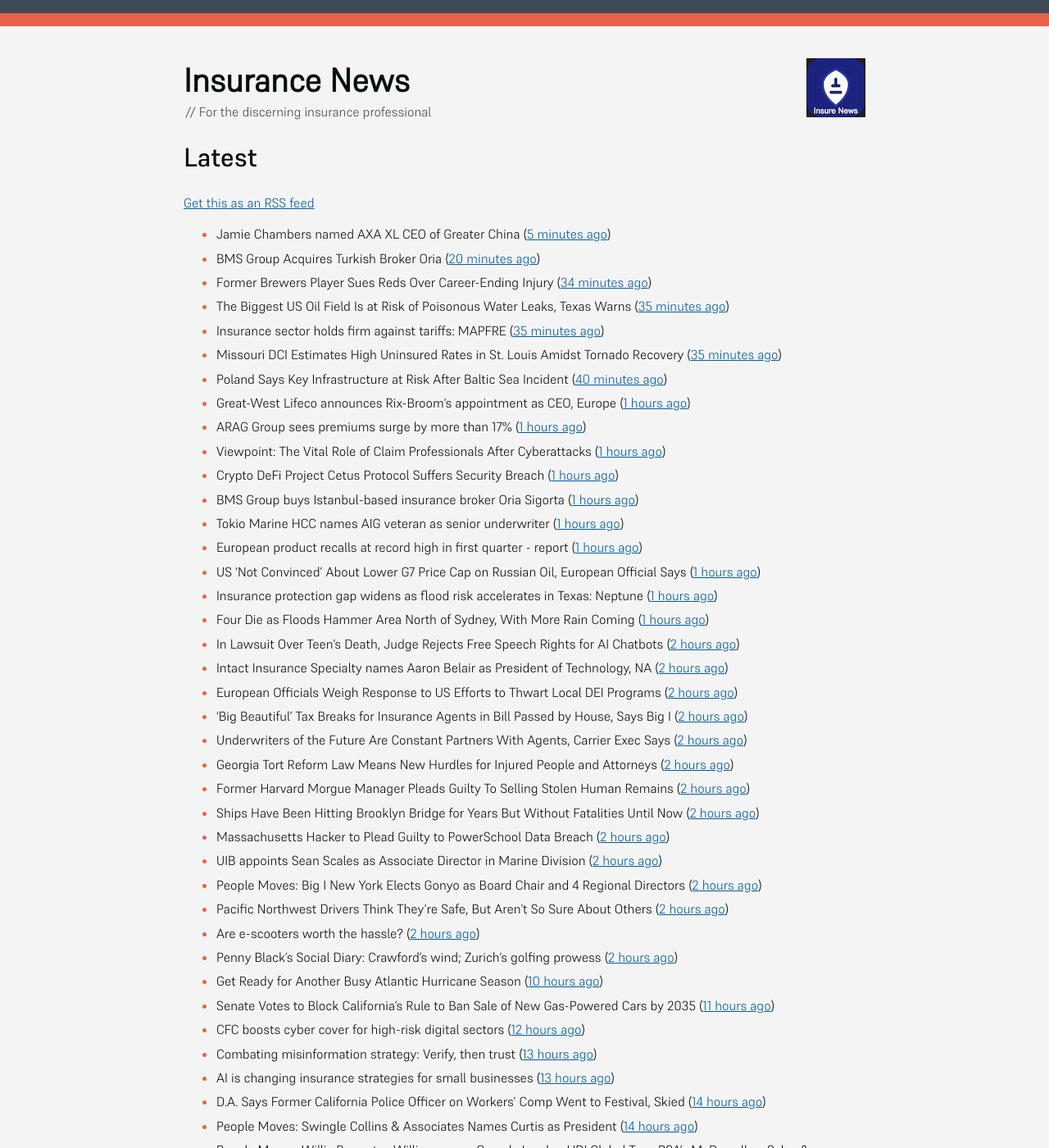
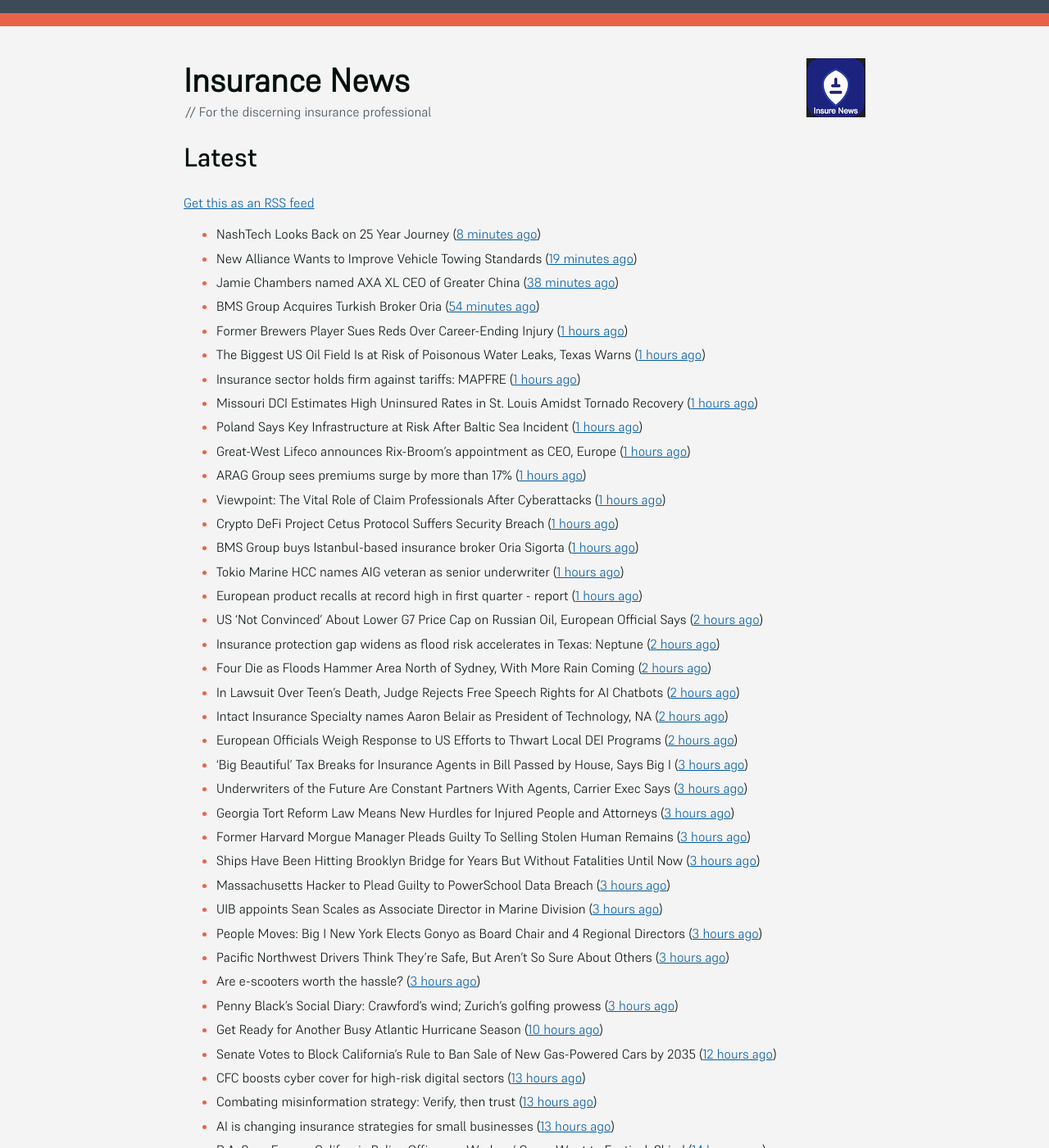
Before and after one commit to mat-0/feeds.thechels.uk, a Jekyll site: the page built from index.md, in a window 1280 px wide and 1400 px high. Shown: the whole window at 82% size. Built offline with Jekyll 4.4.1, drawn with Linux system fonts in a browser that asks for light colours; some of the changed text lies outside the part shown.

Commit message:
New Feed

```diff
--- a/index.md
+++ b/index.md
@@ -8,13 +8,15 @@ description: Latest Updates
 [Get this as an RSS feed](/feed.rss)
 
 <!-- news_marker starts -->
-- Jamie Chambers named AXA XL CEO of Greater China ([5 minutes ago](https://www.reinsurancene.ws/jamie-chambers-named-axa-xl-ceo-of-greater-china/))
-- BMS Group Acquires Turkish Broker Oria ([20 minutes ago](https://www.insurancejournal.com/news/international/2025/05/23/824941.htm))
-- Former Brewers Player Sues Reds Over Career-Ending Injury ([34 minutes ago](https://www.insurancejournal.com/news/midwest/2025/05/23/824903.htm))
-- The Biggest US Oil Field Is at Risk of Poisonous Water Leaks, Texas Warns ([35 minutes ago](https://www.insurancejournal.com/news/southcentral/2025/05/23/824907.htm))
-- Insurance sector holds firm against tariffs: MAPFRE ([35 minutes ago](https://www.reinsurancene.ws/insurance-sector-holds-firm-against-tariffs-mapfre/))
-- Missouri DCI Estimates High Uninsured Rates in St. Louis Amidst Tornado Recovery ([35 minutes ago](https://www.insurancejournal.com/news/midwest/2025/05/23/824913.htm))
-- Poland Says Key Infrastructure at Risk After Baltic Sea Incident ([40 minutes ago](https://www.insurancejournal.com/news/international/2025/05/23/824938.htm))
+- NashTech Looks Back on 25 Year Journey ([8 minutes ago](https://insurance-edge.net/2025/05/23/nashtech-looks-back-on-25-year-journey/))
+- New Alliance Wants to Improve Vehicle Towing Standards ([19 minutes ago](https://insurance-edge.net/2025/05/23/new-alliance-wants-to-improve-vehicle-towing-standards/))
+- Jamie Chambers named AXA XL CEO of Greater China ([38 minutes ago](https://www.reinsurancene.ws/jamie-chambers-named-axa-xl-ceo-of-greater-china/))
+- BMS Group Acquires Turkish Broker Oria ([54 minutes ago](https://www.insurancejournal.com/news/international/2025/05/23/824941.htm))
+- Former Brewers Player Sues Reds Over Career-Ending Injury ([1 hours ago](https://www.insurancejournal.com/news/midwest/2025/05/23/824903.htm))
+- The Biggest US Oil Field Is at Risk of Poisonous Water Leaks, Texas Warns ([1 hours ago](https://www.insurancejournal.com/news/southcentral/2025/05/23/824907.htm))
+- Insurance sector holds firm against tariffs: MAPFRE ([1 hours ago](https://www.reinsurancene.ws/insurance-sector-holds-firm-against-tariffs-mapfre/))
+- Missouri DCI Estimates High Uninsured Rates in St. Louis Amidst Tornado Recovery ([1 hours ago](https://www.insurancejournal.com/news/midwest/2025/05/23/824913.htm))
+- Poland Says Key Infrastructure at Risk After Baltic Sea Incident ([1 hours ago](https://www.insurancejournal.com/news/international/2025/05/23/824938.htm))
 - Great-West Lifeco announces Rix-Broom’s appointment as CEO, Europe ([1 hours ago](https://www.reinsurancene.ws/great-west-lifeco-announces-rix-brooms-appointment-as-ceo-europe/))
 - ARAG Group sees premiums surge by more than 17% ([1 hours ago](https://www.insurancebusinessmag.com/uk/news/breaking-news/arag-group-sees-premiums-surge-by-more-than-17-536693.aspx))
 - Viewpoint: The Vital Role of Claim Professionals After Cyberattacks ([1 hours ago](https://www.insurancejournal.com/news/national/2025/05/23/824781.htm))
@@ -22,58 +24,56 @@ description: Latest Updates
 - BMS Group buys Istanbul-based insurance broker Oria Sigorta ([1 hours ago](https://www.insurancebusinessmag.com/uk/news/breaking-news/bms-group-buys-istanbulbased-insurance-broker-oria-sigorta-536691.aspx))
 - Tokio Marine HCC names AIG veteran as senior underwriter ([1 hours ago](https://www.insurancebusinessmag.com/uk/news/professional-liability/tokio-marine-hcc-names-aig-veteran-as-senior-underwriter-536690.aspx))
 - European product recalls at record high in first quarter - report ([1 hours ago](https://www.insurancebusinessmag.com/uk/news/breaking-news/european-product-recalls-at-record-high-in-first-quarter--report-536689.aspx))
-- US ‘Not Convinced’ About Lower G7 Price Cap on Russian Oil, European Official Says ([1 hours ago](https://www.insurancejournal.com/news/international/2025/05/23/824931.htm))
-- Insurance protection gap widens as flood risk accelerates in Texas: Neptune ([1 hours ago](https://www.reinsurancene.ws/insurance-protection-gap-widens-as-flood-risk-accelerates-in-texas-neptune/))
-- Four Die as Floods Hammer Area North of Sydney, With More Rain Coming ([1 hours ago](https://www.insurancejournal.com/news/international/2025/05/23/824927.htm))
+- US ‘Not Convinced’ About Lower G7 Price Cap on Russian Oil, European Official Says ([2 hours ago](https://www.insurancejournal.com/news/international/2025/05/23/824931.htm))
+- Insurance protection gap widens as flood risk accelerates in Texas: Neptune ([2 hours ago](https://www.reinsurancene.ws/insurance-protection-gap-widens-as-flood-risk-accelerates-in-texas-neptune/))
+- Four Die as Floods Hammer Area North of Sydney, With More Rain Coming ([2 hours ago](https://www.insurancejournal.com/news/international/2025/05/23/824927.htm))
 - In Lawsuit Over Teen’s Death, Judge Rejects Free Speech Rights for AI Chatbots ([2 hours ago](https://www.insurancejournal.com/news/national/2025/05/23/824758.htm))
 - Intact Insurance Specialty names Aaron Belair as President of Technology, NA ([2 hours ago](https://www.reinsurancene.ws/intact-insurance-specialty-names-aaron-belair-as-president-of-technology-na/))
 - European Officials Weigh Response to US Efforts to Thwart Local DEI Programs ([2 hours ago](https://www.insurancejournal.com/news/international/2025/05/23/824762.htm))
-- ‘Big Beautiful’ Tax Breaks for Insurance Agents in Bill Passed by House, Says Big I ([2 hours ago](https://www.insurancejournal.com/news/national/2025/05/23/824883.htm))
-- Underwriters of the Future Are Constant Partners With Agents, Carrier Exec Says ([2 hours ago](https://www.insurancejournal.com/news/national/2025/05/23/824719.htm))
-- Georgia Tort Reform Law Means New Hurdles for Injured People and Attorneys ([2 hours ago](https://www.insurancejournal.com/news/southeast/2025/05/23/824861.htm))
-- Former Harvard Morgue Manager Pleads Guilty To Selling Stolen Human Remains ([2 hours ago](https://www.insurancejournal.com/news/east/2025/05/23/824859.htm))
-- Ships Have Been Hitting Brooklyn Bridge for Years But Without Fatalities Until Now ([2 hours ago](https://www.insurancejournal.com/news/east/2025/05/23/824881.htm))
-- Massachusetts Hacker to Plead Guilty to PowerSchool Data Breach ([2 hours ago](https://www.insurancejournal.com/news/east/2025/05/23/824874.htm))
-- UIB appoints Sean Scales as Associate Director in Marine Division ([2 hours ago](https://www.reinsurancene.ws/uib-appoints-sean-scales-as-associate-director-in-marine-division/))
-- People Moves: Big I New York Elects Gonyo as Board Chair and 4 Regional Directors ([2 hours ago](https://www.insurancejournal.com/news/east/2025/05/23/824816.htm))
-- Pacific Northwest Drivers Think They’re Safe, But Aren’t So Sure About Others ([2 hours ago](https://www.insurancejournal.com/news/west/2025/05/23/824682.htm))
-- Are e-scooters worth the hassle? ([2 hours ago](https://www.postonline.co.uk/regulation/7957744/are-e-scooters-worth-the-hassle))
-- Penny Black’s Social Diary: Crawford’s wind; Zurich’s golfing prowess ([2 hours ago](https://www.postonline.co.uk/people/7957569/penny-black%E2%80%99s-social-diary-crawford%E2%80%99s-wind-zurich%E2%80%99s-golfing-prowess))
+- ‘Big Beautiful’ Tax Breaks for Insurance Agents in Bill Passed by House, Says Big I ([3 hours ago](https://www.insurancejournal.com/news/national/2025/05/23/824883.htm))
+- Underwriters of the Future Are Constant Partners With Agents, Carrier Exec Says ([3 hours ago](https://www.insurancejournal.com/news/national/2025/05/23/824719.htm))
+- Georgia Tort Reform Law Means New Hurdles for Injured People and Attorneys ([3 hours ago](https://www.insurancejournal.com/news/southeast/2025/05/23/824861.htm))
+- Former Harvard Morgue Manager Pleads Guilty To Selling Stolen Human Remains ([3 hours ago](https://www.insurancejournal.com/news/east/2025/05/23/824859.htm))
+- Ships Have Been Hitting Brooklyn Bridge for Years But Without Fatalities Until Now ([3 hours ago](https://www.insurancejournal.com/news/east/2025/05/23/824881.htm))
+- Massachusetts Hacker to Plead Guilty to PowerSchool Data Breach ([3 hours ago](https://www.insurancejournal.com/news/east/2025/05/23/824874.htm))
+- UIB appoints Sean Scales as Associate Director in Marine Division ([3 hours ago](https://www.reinsurancene.ws/uib-appoints-sean-scales-as-associate-director-in-marine-division/))
+- People Moves: Big I New York Elects Gonyo as Board Chair and 4 Regional Directors ([3 hours ago](https://www.insurancejournal.com/news/east/2025/05/23/824816.htm))
+- Pacific Northwest Drivers Think They’re Safe, But Aren’t So Sure About Others ([3 hours ago](https://www.insurancejournal.com/news/west/2025/05/23/824682.htm))
+- Are e-scooters worth the hassle? ([3 hours ago](https://www.postonline.co.uk/regulation/7957744/are-e-scooters-worth-the-hassle))
+- Penny Black’s Social Diary: Crawford’s wind; Zurich’s golfing prowess ([3 hours ago](https://www.postonline.co.uk/people/7957569/penny-black%E2%80%99s-social-diary-crawford%E2%80%99s-wind-zurich%E2%80%99s-golfing-prowess))
 - Get Ready for Another Busy Atlantic Hurricane Season ([10 hours ago](https://www.insurancejournal.com/news/national/2025/05/22/824899.htm))
-- Senate Votes to Block California’s Rule to Ban Sale of New Gas-Powered Cars by 2035 ([11 hours ago](https://www.insurancejournal.com/news/west/2025/05/22/824884.htm))
-- CFC boosts cyber cover for high-risk digital sectors ([12 hours ago](https://www.insurancebusinessmag.com/uk/news/cyber/cfc-boosts-cyber-cover-for-highrisk-digital-sectors-536652.aspx))
+- Senate Votes to Block California’s Rule to Ban Sale of New Gas-Powered Cars by 2035 ([12 hours ago](https://www.insurancejournal.com/news/west/2025/05/22/824884.htm))
+- CFC boosts cyber cover for high-risk digital sectors ([13 hours ago](https://www.insurancebusinessmag.com/uk/news/cyber/cfc-boosts-cyber-cover-for-highrisk-digital-sectors-536652.aspx))
 - Combating misinformation strategy: Verify, then trust ([13 hours ago](https://www.dig-in.com/opinion/strategies-for-fighting-misinformation))
 - AI is changing insurance strategies for small businesses ([13 hours ago](https://www.dig-in.com/opinion/ai-is-changing-insurance-strategies-for-small-businesses))
 - D.A. Says Former California Police Officer on Workers’ Comp Went to Festival, Skied ([14 hours ago](https://www.insurancejournal.com/news/west/2025/05/22/824698.htm))
-- People Moves: Swingle Collins & Associates Names Curtis as President ([14 hours ago](https://www.insurancejournal.com/news/southcentral/2025/05/22/824852.htm))
+- People Moves: Swingle Collins & Associates Names Curtis as President ([15 hours ago](https://www.insurancejournal.com/news/southcentral/2025/05/22/824852.htm))
 - People Moves: Willis Promotes Williamson as Canada Leader; HDI Global Taps RSA’s McDowell as Sales & Distribution Lead for International Programs and Captives ([15 hours ago](https://www.insurancejournal.com/news/international/2025/05/22/824842.htm))
 - New Orleans Archdiocese to Pay $179M to Victims of Clergy Sexual Abuse ([15 hours ago](https://www.insurancejournal.com/news/southcentral/2025/05/22/824844.htm))
-- Property cat rates expected to fall ~10% at June 1 but market dynamics still favourable: KBW ([15 hours ago](https://www.reinsurancene.ws/property-cat-rates-expected-to-fall-10-at-june-1-but-market-dynamics-still-favourable-kbw/))
-- Kota Raises $14.5 Million to Streamline Insurance Benefits Infrastructure ([15 hours ago](https://www.insurtechinsights.com/kota-raises-14-5-million-to-streamline-insurance-benefits-infrastructure/))
+- Property cat rates expected to fall ~10% at June 1 but market dynamics still favourable: KBW ([16 hours ago](https://www.reinsurancene.ws/property-cat-rates-expected-to-fall-10-at-june-1-but-market-dynamics-still-favourable-kbw/))
+- Kota Raises $14.5 Million to Streamline Insurance Benefits Infrastructure ([16 hours ago](https://www.insurtechinsights.com/kota-raises-14-5-million-to-streamline-insurance-benefits-infrastructure/))
 - Insurance investment outsourcing hits $4.5trn, private markets see more interest: Clearwater Analytics ([16 hours ago](https://www.reinsurancene.ws/insurance-investment-outsourcing-hits-4-5trn-private-markets-see-more-interest-clearwater-analytics/))
 - Davies Secures New Credit Facility of £275m ([16 hours ago](https://insurance-edge.net/2025/05/22/davies-secures-new-credit-facility-of-275m/))
-- Protecdiv adds David Castillo as EVP, Head of Construction and Surety Solutions ([16 hours ago](https://www.reinsurancene.ws/protecdiv-adds-david-castillo-as-evp-head-of-construction-and-surety-solutions/))
-- Aon Launches Health Price Transparency Data ([16 hours ago](https://insurance-edge.net/2025/05/22/aon-launches-health-price-transparency-data/))
+- Protecdiv adds David Castillo as EVP, Head of Construction and Surety Solutions ([17 hours ago](https://www.reinsurancene.ws/protecdiv-adds-david-castillo-as-evp-head-of-construction-and-surety-solutions/))
+- Aon Launches Health Price Transparency Data ([17 hours ago](https://insurance-edge.net/2025/05/22/aon-launches-health-price-transparency-data/))
 - State Farm's added California rate hike request gets pushback ([17 hours ago](https://www.dig-in.com/news/state-farms-added-california-rate-hike-gets-pushback))
 - Hiscox targets double-digit Retail premium growth by 2028 ([17 hours ago](https://www.reinsurancene.ws/hiscox-targets-double-digit-retail-premium-growth-by-2028/))
 - SMEs Are Looking to Boost Their Insurance Cover, Says New Survey ([18 hours ago](https://insurance-edge.net/2025/05/22/smes-are-looking-to-boost-their-insurance-cover-says-new-survey/))
-- MAPFRE Economics Unit Publishes Report ([18 hours ago](https://insurance-edge.net/2025/05/22/mapfre-economics-unit-publishes-report/))
-- Previsico Report Finds Fewer Than 30% of UK Businesses Prepared for Growing Flood Risks Amid Climate Change ([18 hours ago](https://www.insurtechinsights.com/previsico-report-finds-fewer-than-30-of-uk-businesses-prepared-for-growing-flood-risks-amid-climate-change/))
-- Marsh McLennan settles massive lawsuit ([19 hours ago](https://www.insurancebusinessmag.com/uk/news/legal-insights/marsh-mclennan-settles-massive-lawsuit-536579.aspx))
-- Safe Web Teams Up With Chubb on Cyber Threats ([19 hours ago](https://insurance-edge.net/2025/05/22/safe-web-teams-up-with-chubb-on-cyber-threats/))
-- Deals: BMS Group Buys Turkish Insurance Broking Firm ([20 hours ago](https://insurance-edge.net/2025/05/22/deals-bms-group-buys-turkish-insurance-broking-firm/))
-- Davies secures £275m for M&A and genAI investment ([20 hours ago](https://www.postonline.co.uk/claims/7957808/davies-secures-%C2%A3275m-for-ma-and-genai-investment))
-- The case for MBOs: Yutree's managing director urges brokers to rethink their future ([20 hours ago](https://www.insurancebusinessmag.com/uk/news/business-resilience/the-case-for-mbos-yutrees-managing-director-urges-brokers-to-rethink-their-future-536561.aspx))
+- MAPFRE Economics Unit Publishes Report ([19 hours ago](https://insurance-edge.net/2025/05/22/mapfre-economics-unit-publishes-report/))
+- Previsico Report Finds Fewer Than 30% of UK Businesses Prepared for Growing Flood Risks Amid Climate Change ([19 hours ago](https://www.insurtechinsights.com/previsico-report-finds-fewer-than-30-of-uk-businesses-prepared-for-growing-flood-risks-amid-climate-change/))
+- Marsh McLennan settles massive lawsuit ([20 hours ago](https://www.insurancebusinessmag.com/uk/news/legal-insights/marsh-mclennan-settles-massive-lawsuit-536579.aspx))
+- Davies secures £275m for M&A and genAI investment ([21 hours ago](https://www.postonline.co.uk/claims/7957808/davies-secures-%C2%A3275m-for-ma-and-genai-investment))
+- The case for MBOs: Yutree's managing director urges brokers to rethink their future ([21 hours ago](https://www.insurancebusinessmag.com/uk/news/business-resilience/the-case-for-mbos-yutrees-managing-director-urges-brokers-to-rethink-their-future-536561.aspx))
 - Shifting the charity insurance mindset: how brokers can drive proactive risk protection ([21 hours ago](https://www.insurancebusinessmag.com/uk/news/non-profits/shifting-the-charity-insurance-mindset-how-brokers-can-drive-proactive-risk-protection-536560.aspx))
 - HDI Global sees strong start to 2025 despite catastrophe losses ([21 hours ago](https://www.insurancebusinessmag.com/uk/news/breaking-news/hdi-global-sees-strong-start-to-2025-despite-catastrophe-losses-536559.aspx))
 - New tax year welcomes record high IPT receipts ([21 hours ago](https://www.insurancebusinessmag.com/uk/news/breaking-news/new-tax-year-welcomes-record-high-ipt-receipts-536558.aspx))
 - Prudential Financial Taps Neutrinos to Expand Life Insurance Access for Underserved U.S. Markets ([21 hours ago](https://www.insurtechinsights.com/prudential-financial-taps-neutrinos-to-expand-life-insurance-access-for-underserved-u-s-markets/))
 - Generali posts growth across all segments in Q1 update ([21 hours ago](https://www.insurancebusinessmag.com/uk/news/breaking-news/generali-posts-growth-across-all-segments-in-q1-update-536552.aspx))
-- STEP reacts to the Law Commission’s reform of wills, including recommendations that marriage will no longer revoke a will ([21 hours ago](https://ifamagazine.com/step-reacts-to-the-law-commissions-reform-of-wills-including-recommendations-that-marriage-will-no-longer-revoke-a-will/))
-- RSA targets 30-minute quotes using AI-driven platform ([21 hours ago](https://www.postonline.co.uk/commercial/7957756/rsa-targets-30-minute-quotes-using-ai-driven-platform))
+- STEP reacts to the Law Commission’s reform of wills, including recommendations that marriage will no longer revoke a will ([22 hours ago](https://ifamagazine.com/step-reacts-to-the-law-commissions-reform-of-wills-including-recommendations-that-marriage-will-no-longer-revoke-a-will/))
+- RSA targets 30-minute quotes using AI-driven platform ([22 hours ago](https://www.postonline.co.uk/commercial/7957756/rsa-targets-30-minute-quotes-using-ai-driven-platform))
 - King Risk Partners Expands Northeast Presence with Acquisition of Fidens Insurance Brokers ([22 hours ago](https://www.insurtechinsights.com/king-risk-partners-expands-northeast-presence-with-acquisition-of-fidens-insurance-brokers/))
-- Galjaard cautious of history repeating itself with returning competition ([22 hours ago](https://www.postonline.co.uk/news/7957781/galjaard-cautious-of-history-repeating-itself-with-returning-competition))
-- Aviva’s Storah urges homeowners to get gardens climate-ready ([23 hours ago](https://www.postonline.co.uk/personal/7957795/aviva%E2%80%99s-storah-urges-homeowners-to-get-gardens-climate-ready))
+- Galjaard cautious of history repeating itself with returning competition ([23 hours ago](https://www.postonline.co.uk/news/7957781/galjaard-cautious-of-history-repeating-itself-with-returning-competition))
+- Aviva’s Storah urges homeowners to get gardens climate-ready ([1 days ago](https://www.postonline.co.uk/personal/7957795/aviva%E2%80%99s-storah-urges-homeowners-to-get-gardens-climate-ready))
 - Scottish Widows turns to AI to speed up protection insurance claims and underwriting with Sprout.ai ([1 days ago](https://ifamagazine.com/scottish-widows-turns-to-ai-to-speed-up-protection-insurance-claims-and-underwriting-with-sprout-ai/))
 - UK flash flood warning as risk gap exposed ([1 days ago](https://www.insurancebusinessmag.com/uk/news/catastrophe/uk-flash-flood-warning-as-risk-gap-exposed-536538.aspx))
 - Geo Underwriting partners up to boost agricultural clients ([1 days ago](https://www.insurancebusinessmag.com/uk/news/property-insurance/geo-underwriting-partners-up-to-boost-agricultural-clients-536537.aspx))
```
Also changed, not shown: other parts of index.md (+1 -1 lines).
